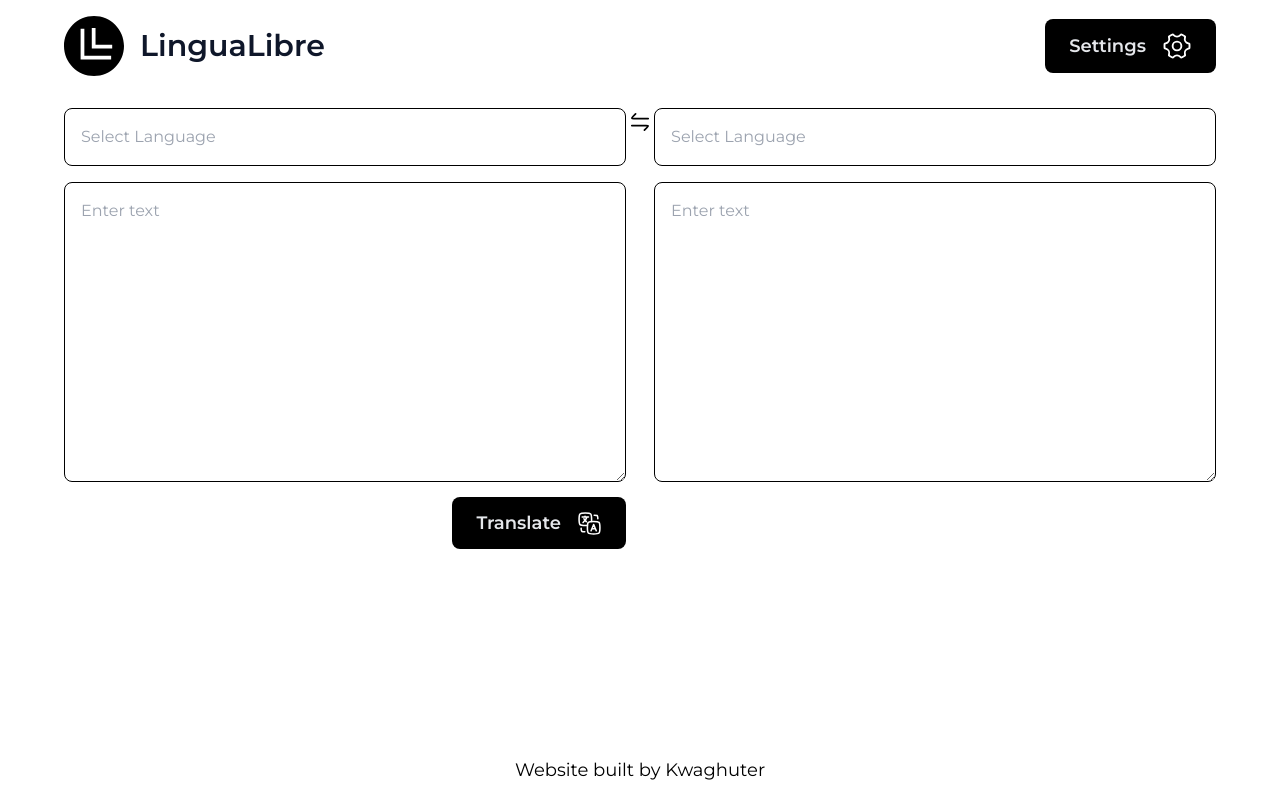
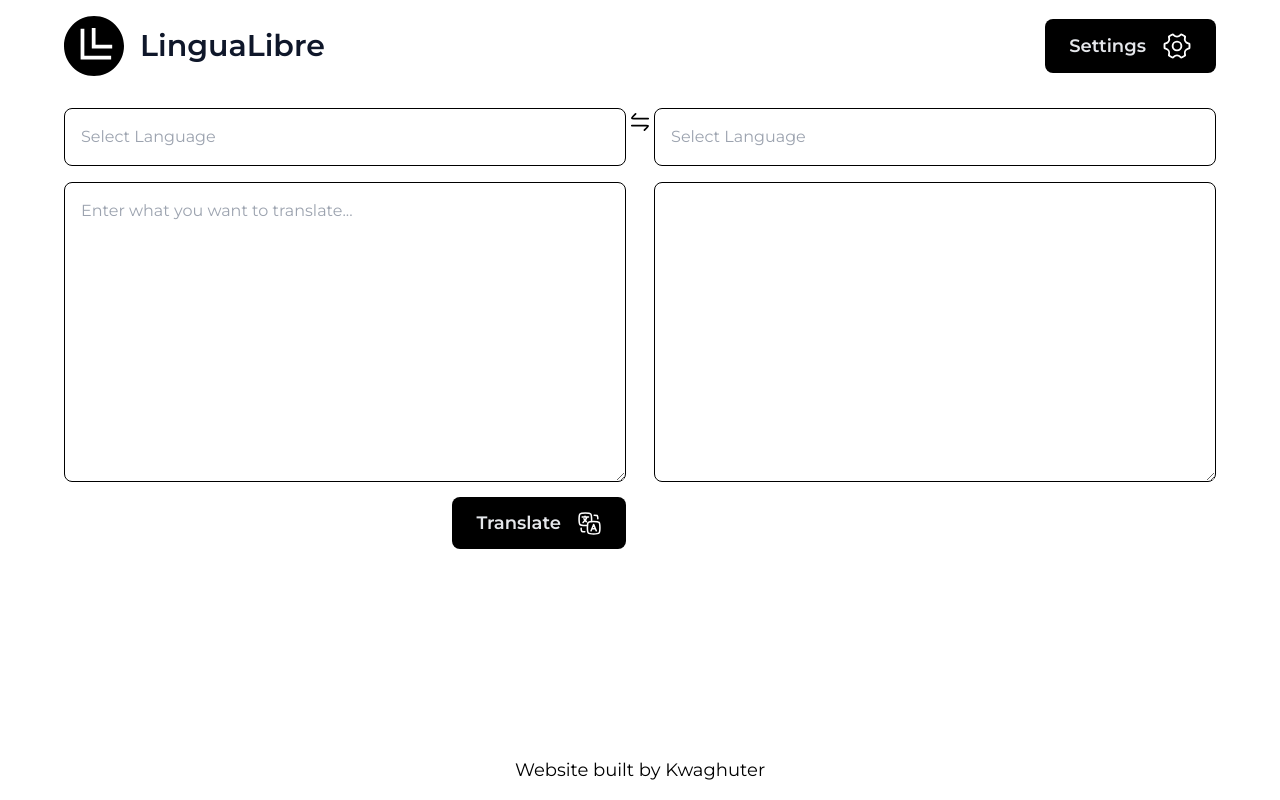
Before and after one commit to RalphFred/text, a Next.js app: page / in a window 1280 px wide. Built offline with nearby package versions, Linux system fonts and the light colour scheme.

Commit message:
build: I can't remember what I did

```diff
--- a/components/DisplayCard.tsx
+++ b/components/DisplayCard.tsx
@@ -33,6 +33,7 @@ export default function DisplayCard({
   setText,
   input,
   getTranslation,
+  placeholder
 }: DisplayCardProps) {
   const [query, setQuery] = useState("");
   // const [audioSrc, setAudioSrc] = useState("");
@@ -72,9 +73,23 @@ export default function DisplayCard({
   //         inputText: text,
   //       });
 
-  //       if (speech?.audioContent) {
-  //         setAudioSrc(speech.audioContent);
-  //       }
+  //       // Corrected variable name and await the promise
+  //       const audioBuffer = await speech.arrayBuffer();
+
+  //       const audioContext = new (window.AudioContext)();
+
+  //       audioContext.decodeAudioData(audioBuffer, buffer => {
+  //         // Create a buffer source
+  //         const source = audioContext.createBufferSource();
+  //         source.buffer = buffer;
+
+  //         // Connect the source to the audio context's destination (speakers)
+  //         source.connect(audioContext.destination);
+
+  //         // Start playback
+  //         source.start();
+  //       });
+
   //     } else {
   //       console.error("No speech returned");
   //     }
@@ -82,6 +97,7 @@ export default function DisplayCard({
   //     console.error("Error fetching data", error);
   //   }
   // };
+
 
   return (
     <div className="w-full xl:w-[600px]">
@@ -145,7 +161,7 @@ export default function DisplayCard({
           className={`w-full p-4 rounded-lg border-black h-[200px] md:h-[300px] border mt-4 mb-2 outline-1 ${
             input ? "" : "pointer-events-none"
           }`}
-          placeholder="Enter text"
+          placeholder={placeholder}
         />
         {/* <button
           className="absolute bottom-8 right-4 text-white font-bold"
--- a/components/Form.tsx
+++ b/components/Form.tsx
@@ -59,6 +59,7 @@ export default function Form() {
         setText={setInputText}
         input={true}
         getTranslation={getTranslation}
+        placeholder="Enter what you want to translate..."
       />
       <Image
         src="/arrow.svg"
@@ -73,6 +74,7 @@ export default function Form() {
         text={outputText}
         setText={setOutputText}
         input={false}
+        placeholder=""
       />
     </div>
   );
--- a/types/index.ts
+++ b/types/index.ts
@@ -7,6 +7,7 @@ export interface DisplayCardProps {
   setText?: (text: string) => void;
   input?: boolean;
   getTranslation?: () => void;
+  placeholder?: string;
 }
 
 export interface FetchTranslationProps {
```
